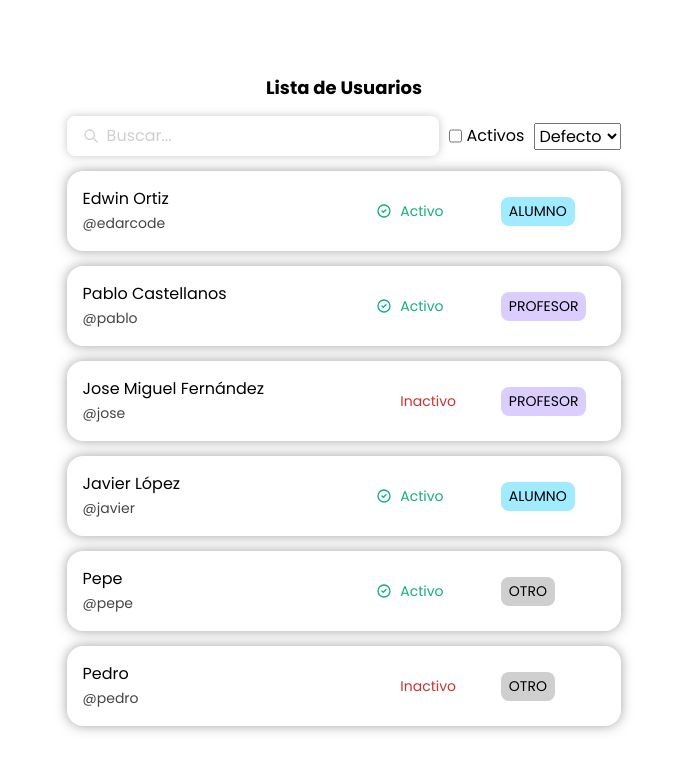
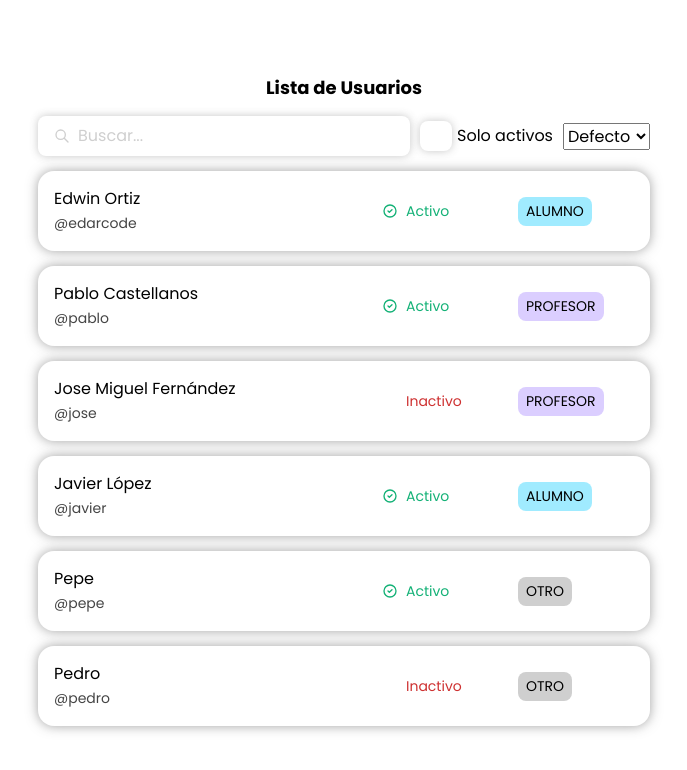
Before and after one commit to edarcode/user-manager, a React (Vite) app: page / in a window 1280 px wide. Shown: the top 770 px of the page, without its empty margins (296-983 px from the left). Built offline with nearby package versions, Linux system fonts and the light colour scheme; some icons are missing.

Commit message:
creando InputCheckbox

```diff
--- a/src/components/UserListForm/UserListForm.jsx
+++ b/src/components/UserListForm/UserListForm.jsx
@@ -1,3 +1,4 @@
+import InputCheckbox from "../form/InputCheckbox/InputCheckbox";
 import InputSearch from "../form/InputSearch/InputSearch";
 import css from "./style.module.css";
 
@@ -29,14 +30,12 @@ export default function UserListForm({
 				value={searchUsers}
 				onChange={handleOnChangeSearchUsers}
 			/>
-			<label className={css.checkActive}>
-				<input
-					type="checkbox"
-					checked={onlyActive}
-					onChange={handleOnChangeIsActive}
-				/>
-				<span>Activos</span>
-			</label>
+			<InputCheckbox
+				type="checkbox"
+				checked={onlyActive}
+				onChange={handleOnChangeIsActive}
+				text="Solo activos"
+			/>
 
 			<select value={sortBy} onChange={handleOnChangeSortBy}>
 				<option value="default">Defecto</option>
--- a/src/components/UserListForm/style.module.css
+++ b/src/components/UserListForm/style.module.css
@@ -4,7 +4,3 @@
 	justify-content: space-around;
 	align-items: center;
 }
-.checkActive {
-	display: flex;
-	gap: 5px;
-}
--- /dev/null
+++ b/src/components/form/InputCheckbox/InputCheckbox.jsx
@@ -0,0 +1,14 @@
+import Check from "../../icons/Check";
+import css from "./style.module.css";
+
+export default function InputCheckbox(props) {
+	return (
+		<label className={css.label}>
+			<input className={css.check} {...props} type="checkbox" />
+			<span className={css.fakeCheck}>
+				<Check className={css.svgCheck} />
+			</span>
+			<span>{props.text}</span>
+		</label>
+	);
+}
--- /dev/null
+++ b/src/components/form/InputCheckbox/style.module.css
@@ -0,0 +1,28 @@
+.label {
+	display: flex;
+	gap: 5px;
+	position: relative;
+	align-items: center;
+}
+.check {
+	opacity: 0;
+	position: absolute;
+}
+.check:not(:checked) + .fakeCheck > .svgCheck {
+	display: none;
+}
+.check:focus + .fakeCheck {
+	box-shadow: var(--shadow-md);
+}
+.fakeCheck {
+	width: 32px;
+	height: 30px;
+	box-shadow: var(--shadow-sm);
+	border-radius: var(--radius-sm);
+	display: grid;
+	place-items: center;
+}
+.svgCheck {
+	width: 24px;
+	height: 24px;
+}
--- /dev/null
+++ b/src/components/icons/Check.jsx
@@ -0,0 +1,18 @@
+export default function Check(props) {
+	return (
+		<svg
+			{...props}
+			fill="none"
+			stroke="currentColor"
+			viewBox="0 0 24 24"
+			xmlns="http://www.w3.org/2000/svg"
+		>
+			<path
+				strokeLinecap="round"
+				strokeLinejoin="round"
+				strokeWidth="2"
+				d="M5 13l4 4L19 7"
+			></path>
+		</svg>
+	);
+}
```
